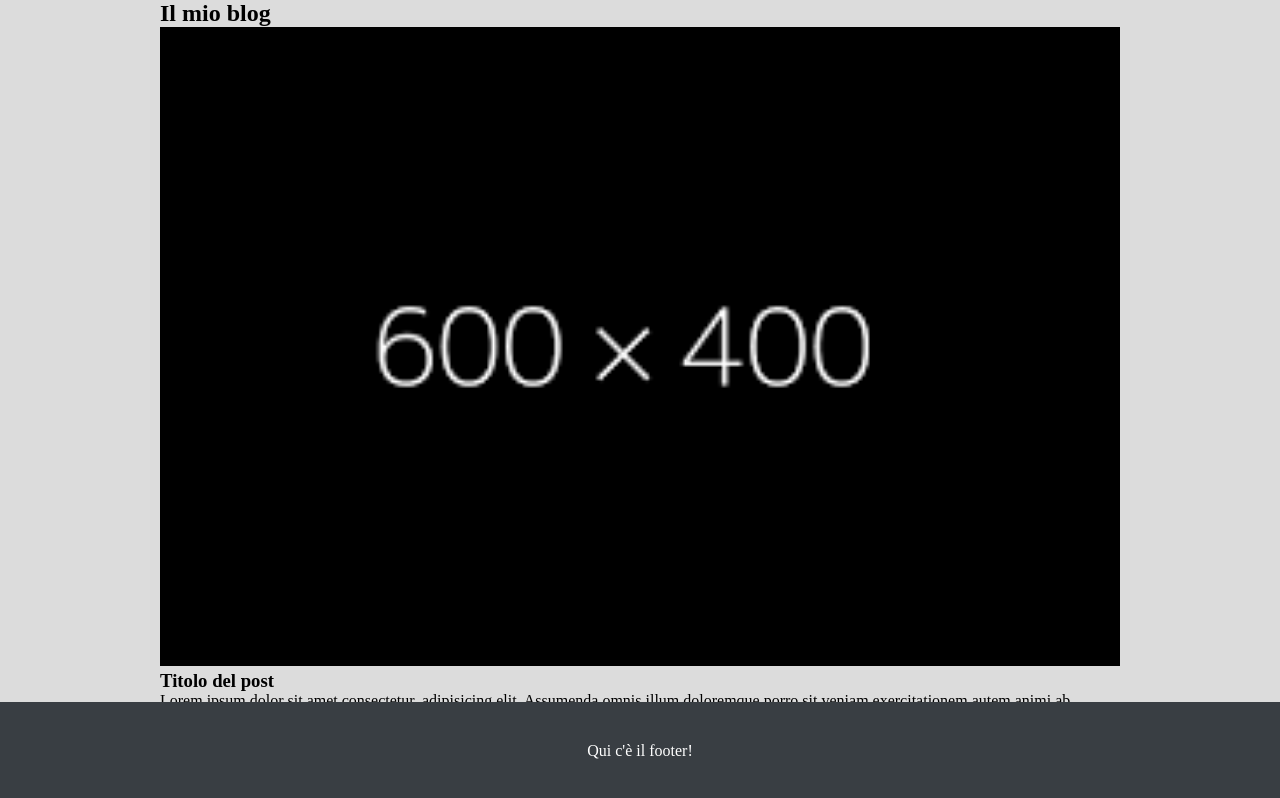
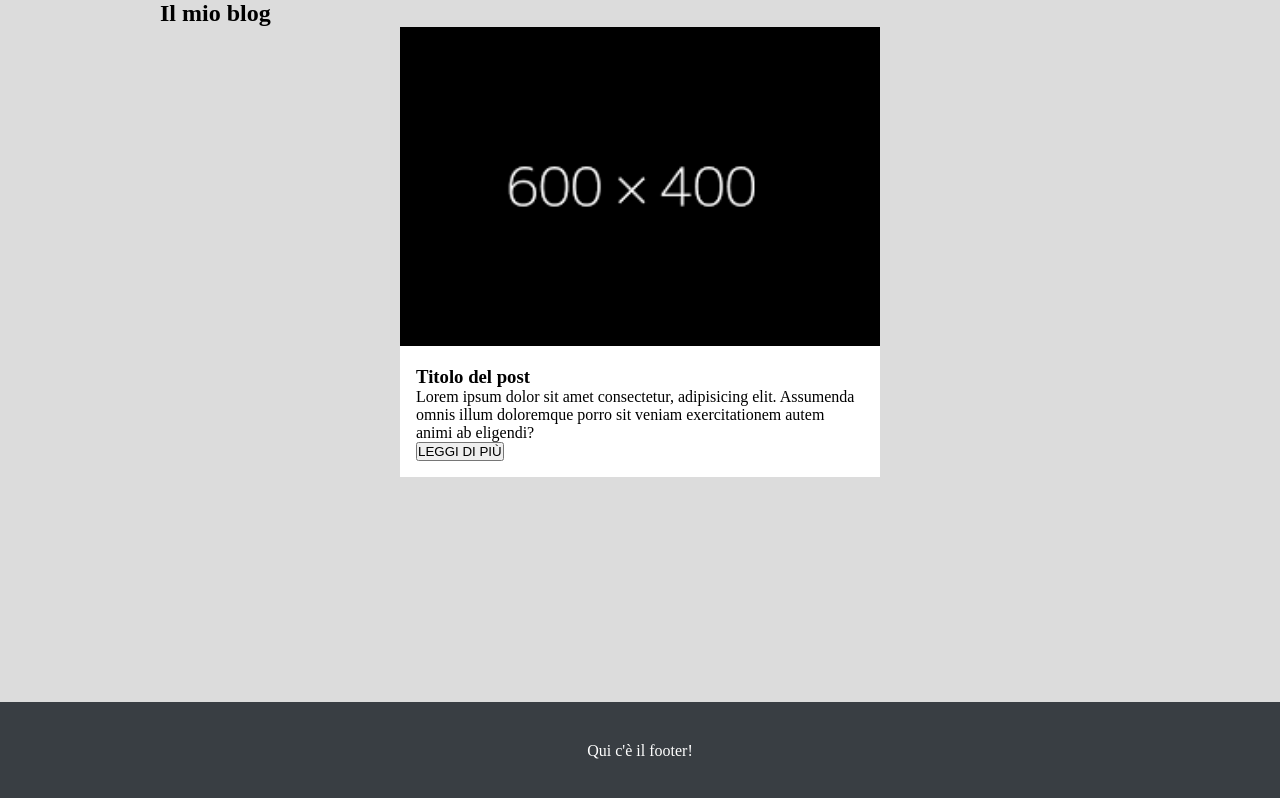
Before and after one commit to giovanni-arduini/react-components, a React (Vite) app: page / in a window 1280 px wide. Built offline with nearby package versions, Linux system fonts and the light colour scheme.

Commit message:
FIX card width and justify

```diff
--- a/src/index.css
+++ b/src/index.css
@@ -33,6 +33,7 @@ body {
   flex-wrap: wrap;
   row-gap: 1.5rem;
   margin: 0 -0.75rem;
+  justify-content: center;
 }
 
 .row > * {
@@ -46,6 +47,15 @@ body {
   width: 100%;
 }
 
+.post-card {
+  background-color: white;
+  max-width: 30rem;
+}
+
+.card-body {
+  padding: 1rem;
+}
+
 footer {
   background-color: rgb(57, 62, 67);
   color: white;
```
